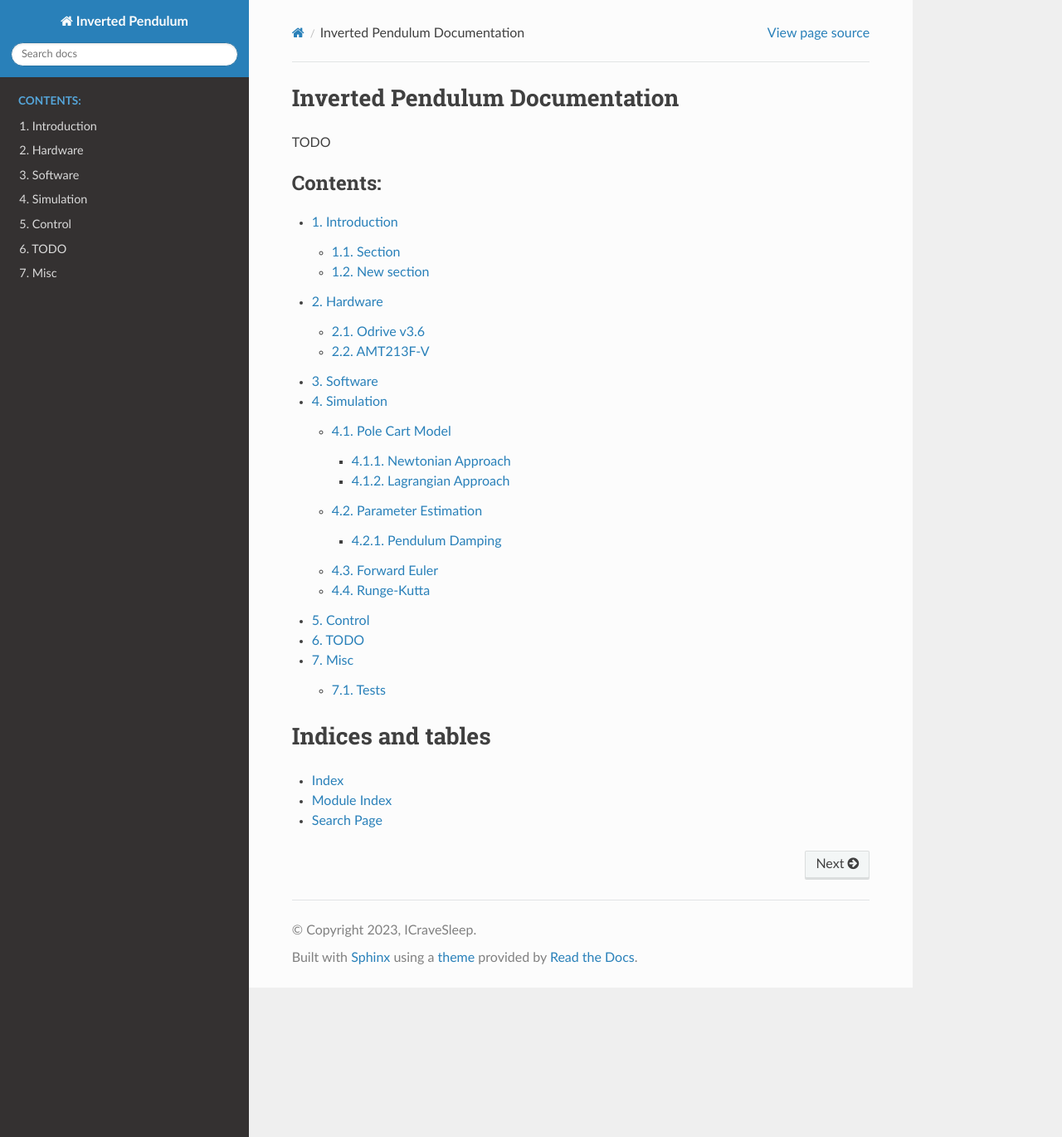
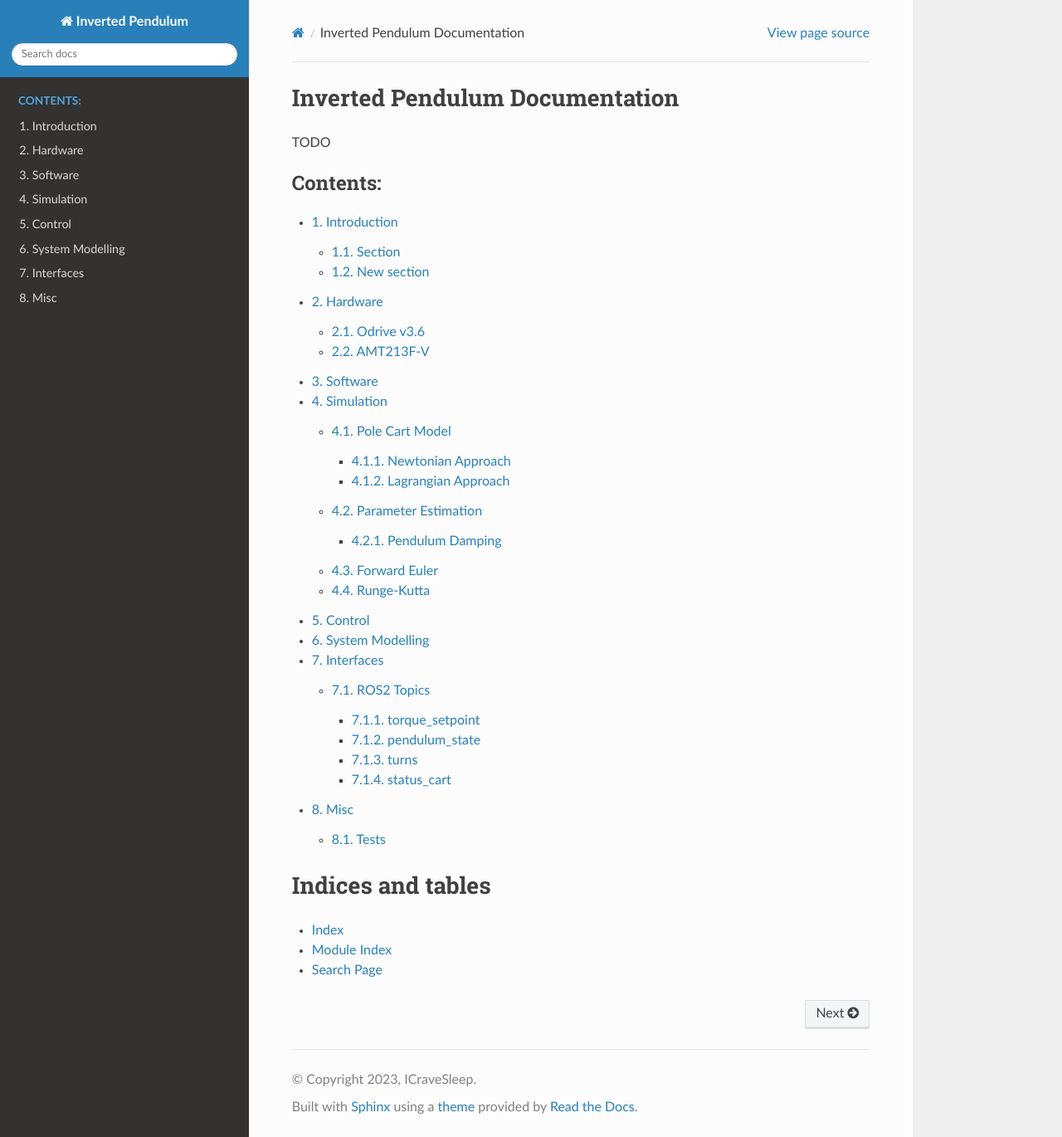
Before and after one commit to JS-Robotics/inverted_pendulum_project, a Sphinx documentation site: the page built from docs/index.rst, in a window 1280 px wide and 1370 px high. Shown: the whole window at 83% size. Built offline with Sphinx 7.4.7 and the Read the Docs theme 2.0.0, drawn with Linux system fonts in a browser that asks for light colours; some of the changed lines change nothing that is shown.

Commit message:
Added information about ros2 topic

```diff
--- /dev/null
+++ b/docs/chapters/interfaces.rst
@@ -0,0 +1,57 @@
+===========
+Interfaces
+===========
+
+ROS2 Topics
+************
+
+torque_setpoint
+----------------
+Set the requested torque setpoint of the motor.
+
+* Source type: :code:`SUBSCRIBER`
+* Message type: :code:`std_msgs/msg/Float32`
+* :code:`msg.x` = pendulum angular position :code:`[rad]`
+* :code:`msg.y` = pendulum angular velocity :code:`[rad/s]`
+* :code:`msg.z` = Not in use :code:`[-]`
+* QOS: :code:`rcl::SensorDataQoS`
+
+pendulum_state
+---------------
+Publishes the current pendulum angular position and angular velocity.
+
+* Source type: :code:`PUBLISHER`
+* Message type: :code:`geometry_msgs/msg/Vector3`
+* :code:`msg.x` = pendulum angular position :code:`[rad]`
+* :code:`msg.y` = pendulum angular velocity :code:`[rad/s]`
+* :code:`msg.z` = Not in use :code:`[-]`
+* QOS: :code:`rcl::SensorDataQoS`
+
+turns
+------
+Publishes the current number of turns that the motor has performed form center.
+
+* Source type: :code:`PUBLISHER`
+* Message type: :code:`std_msgs/msg/Float32`
+* :code:`msg.data` = pendulum turns :code:`[turn]`
+* QOS: :code:`rcl::SensorDataQoS`
+
+
+status_cart
+------------
+Publishes the current status of the cart.
+
+* Source type: :code:`PUBLISHER`
+* :code:`msg.data` = cart state :code:`[-]`
+    * :code:`0` = CONFIGURED
+    * :code:`1` = ACTIVE
+    * :code:`2` = HEARTBEAT_ERROR
+* Message type: :code:`std_msgs/msg/UInt8`
+* QOS: :code:`status_qos`
+
+    .. code-block:: Python
+
+            self.status_qos = qos.QoSProfile(depth=1,
+                                             reliability=qos.QoSReliabilityPolicy.RELIABLE,
+                                             history=qos.QoSHistoryPolicy.KEEP_LAST,
+                                             durability=qos.QoSDurabilityPolicy.TRANSIENT_LOCAL)
--- a/docs/chapters/system_modeling.rst
+++ b/docs/chapters/system_modeling.rst
@@ -1,2 +1,3 @@
-TODO
-====
+==================
+System Modelling
+==================
--- a/docs/index.rst
+++ b/docs/index.rst
@@ -20,6 +20,7 @@
    ./chapters/simulation
    ./chapters/control
    ./chapters/system_modeling
+   ./chapters/interfaces
    ./chapters/00_misc
 
 Indices and tables
```
